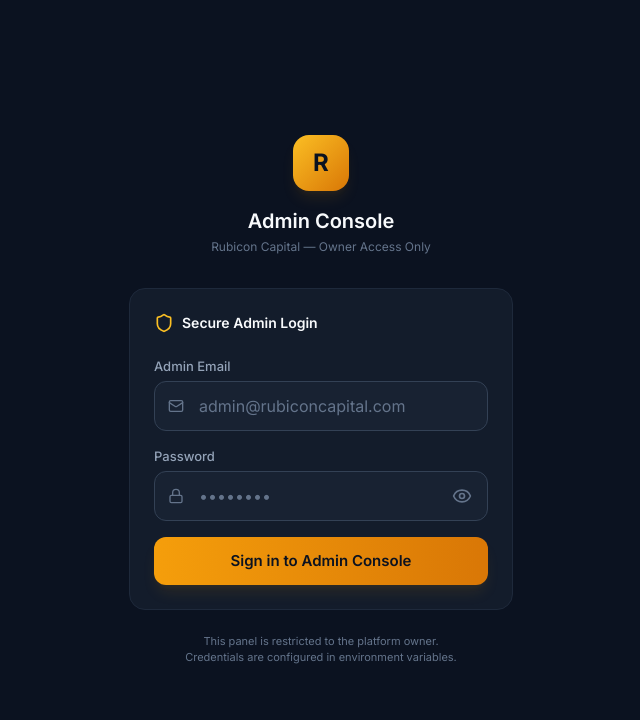
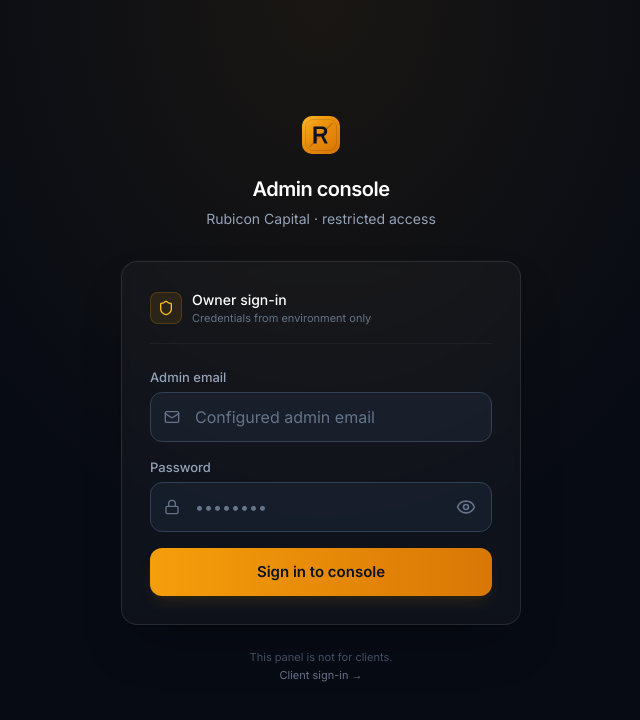
Before and after one commit to zagzy8776/associatedbank, a React (Vite) app: page /admin/login in a window 1280 px wide. Shown: the top 720 px of the page, without its empty margins (319-959 px from the left). Built offline with nearby package versions, Linux system fonts and the light colour scheme.

Commit message:
Redesign admin login: BrandLogo, quieter professional console access

```diff
--- a/src/pages/AdminLoginPage.tsx
+++ b/src/pages/AdminLoginPage.tsx
@@ -1,7 +1,8 @@
 import { useState } from 'react';
-import { useNavigate } from 'react-router-dom';
+import { Link, useNavigate } from 'react-router-dom';
 import { useAdminAuth } from '../context/AdminAuthContext';
 import { Alert, Button, Input } from '../components/ui';
+import { BrandLogo } from '../components/BrandLogo';
 import { Lock, Mail, Shield } from 'lucide-react';
 
 export default function AdminLoginPage() {
@@ -32,22 +33,32 @@
   };
 
   return (
-    <div className="min-h-screen bg-surface flex items-center justify-center p-4">
-      <div className="w-full max-w-sm">
-        {/* Logo */}
+    <div className="min-h-screen bg-[#070b14] text-white flex items-center justify-center p-5 relative overflow-hidden">
+      <div
+        className="absolute inset-0 bg-[radial-gradient(ellipse_at_50%_0%,rgba(245,158,11,0.08),transparent_50%)] pointer-events-none"
+        aria-hidden="true"
+      />
+
+      <div className="relative w-full max-w-[400px]">
         <div className="text-center mb-8">
-          <div className="w-14 h-14 rounded-card bg-gradient-to-br from-brand-400 to-brand-600 flex items-center justify-center font-bold text-surface text-2xl mb-4 shadow-amber mx-auto">
-            R
+          <div className="inline-flex justify-center mb-5">
+            <BrandLogo size={40} withWordmark={false} />
           </div>
-          <h1 className="text-xl font-semibold text-content-primary">Admin Console</h1>
-          <p className="text-caption text-content-muted mt-1">Rubicon Capital — Owner Access Only</p>
+          <h1 className="text-xl font-semibold tracking-tight">Admin console</h1>
+          <p className="text-sm text-slate-400 mt-1.5">
+            Rubicon Capital · restricted access
+          </p>
         </div>
 
-        {/* Login Form */}
-        <div className="rounded-card bg-surface-raised/60 border border-line-subtle p-6">
-          <div className="flex items-center gap-2 mb-6">
-            <Shield className="w-5 h-5 text-brand-400" />
-            <h2 className="text-sm font-semibold text-content-primary">Secure Admin Login</h2>
+        <div className="rounded-2xl border border-white/10 bg-white/[0.03] backdrop-blur-sm p-6 sm:p-7 shadow-2xl shadow-black/30">
+          <div className="flex items-center gap-2.5 mb-6 pb-4 border-b border-white/5">
+            <span className="w-8 h-8 rounded-lg bg-amber-500/10 border border-amber-500/20 flex items-center justify-center">
+              <Shield className="w-4 h-4 text-amber-400" />
+            </span>
+            <div>
+              <p className="text-sm font-medium text-white">Owner sign-in</p>
+              <p className="text-[11px] text-slate-500">Credentials from environment only</p>
+            </div>
           </div>
 
           <form onSubmit={handleSubmit} className="space-y-4">
@@ -58,12 +69,12 @@
             )}
 
             <Input
-              label="Admin Email"
+              label="Admin email"
               type="email"
               value={email}
-              onChange={e => setEmail(e.target.value)}
-              placeholder="admin@rubiconcapital.com"
-              autoComplete="email"
+              onChange={(e) => setEmail(e.target.value)}
+              placeholder="Configured admin email"
+              autoComplete="username"
               leadingIcon={<Mail className="w-4 h-4" />}
             />
 
@@ -72,28 +83,24 @@
               type="password"
               revealable
               value={password}
-              onChange={e => setPassword(e.target.value)}
+              onChange={(e) => setPassword(e.target.value)}
               placeholder="••••••••"
               autoComplete="current-password"
               leadingIcon={<Lock className="w-4 h-4" />}
             />
 
-            <Button
-              type="submit"
-              fullWidth
-              size="lg"
-              loading={loading}
-              loadingLabel="Signing in…"
-            >
-              Sign in to Admin Console
+            <Button type="submit" fullWidth size="lg" loading={loading} loadingLabel="Signing in…">
+              Sign in to console
             </Button>
           </form>
         </div>
 
-        <p className="text-center text-micro text-content-muted mt-6">
-          This panel is restricted to the platform owner.
+        <p className="text-center text-[11px] text-slate-600 mt-6 leading-relaxed">
+          This panel is not for clients.
           <br />
-          Credentials are configured in environment variables.
+          <Link to="/login" className="text-slate-500 hover:text-amber-400 transition">
+            Client sign-in →
+          </Link>
         </p>
       </div>
     </div>
```
